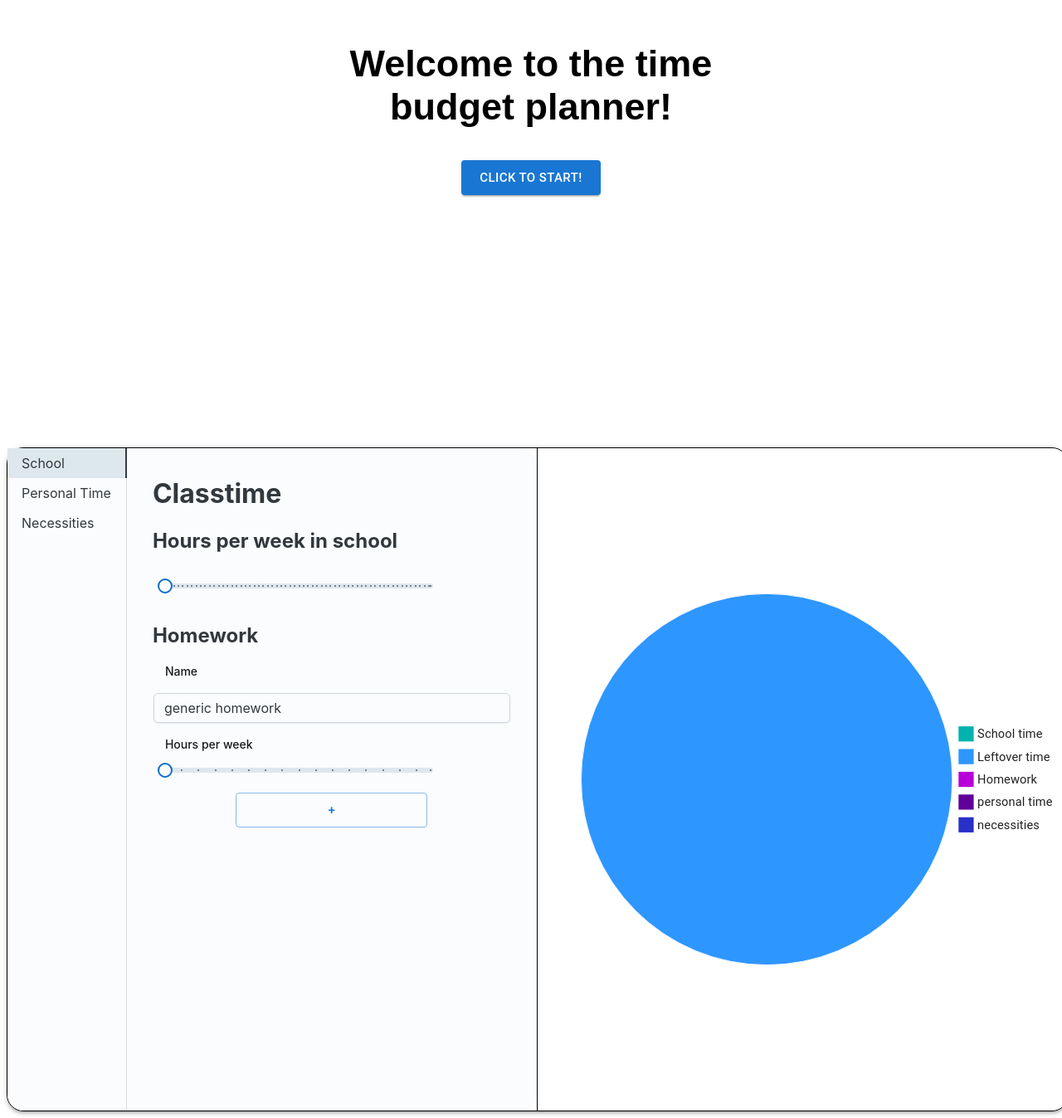
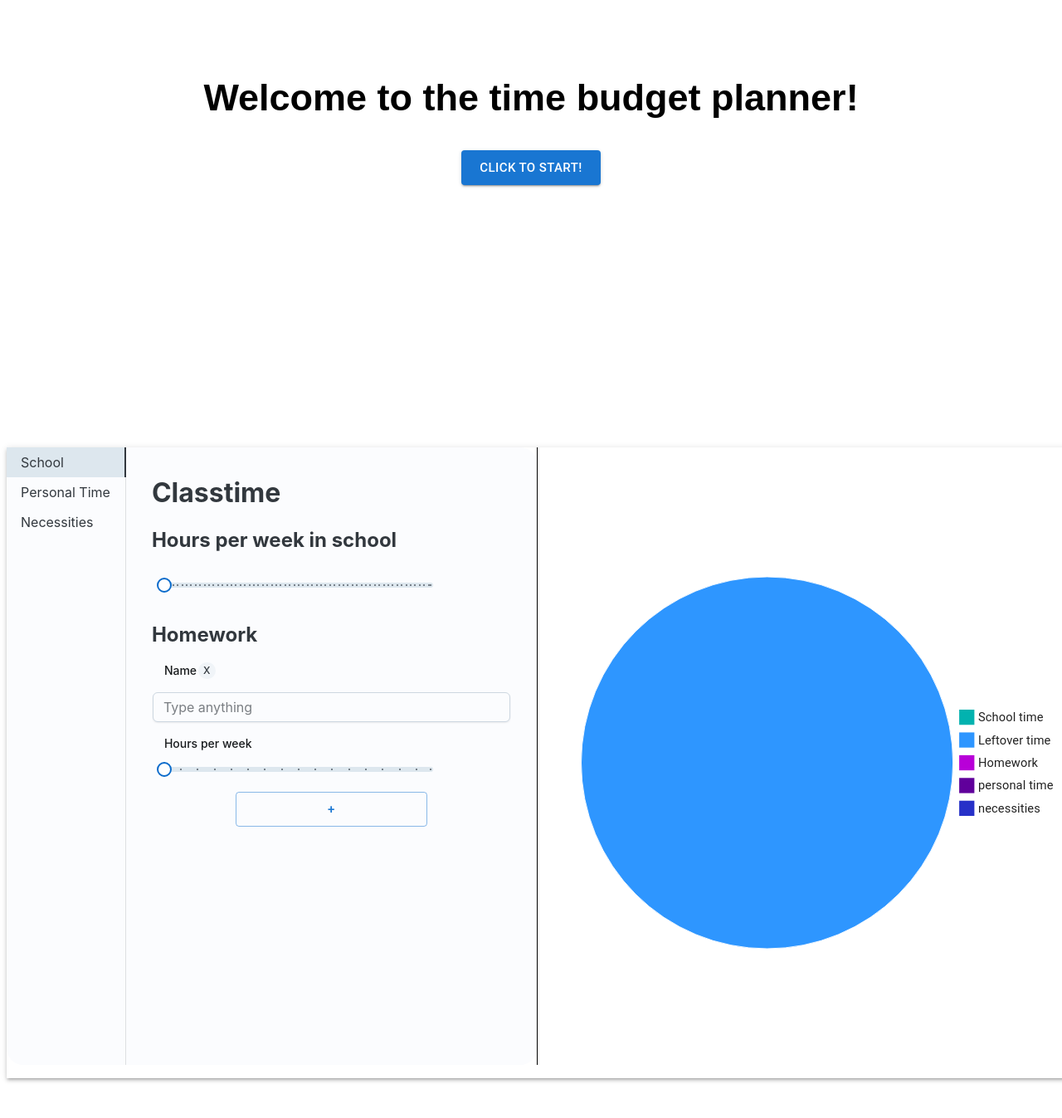
Before and after one commit to MapleSyrupy/MapleSyrupy.github.io, a React (Vite) app in the folder vite-project/: page / in a window 1280 px wide. Shown: the part 269-1616 px from the top of the page at 83% size. After the commit the page ends 1576 px from the top, so only its background shows below. Built offline with nearby package versions, Linux system fonts and the light colour scheme.

Commit message:
second patch

```diff
--- a/vite-project/src/App.css
+++ b/vite-project/src/App.css
@@ -9,13 +9,3 @@
   background-repeat:no-repeat;
 
 } */
-#mainBox{
-  width:450px;
-  height:250px;
-   border-radius:20px;
-  backdrop-filter: blur(5px);
-}
-#MainGrid{
-  border:1px black solid;
-  border-radius:20px;
-}
--- a/vite-project/src/App.jsx
+++ b/vite-project/src/App.jsx
@@ -12,7 +12,8 @@ import Tabs from '@mui/joy/Tabs';
 import TabList from '@mui/joy/TabList';
 import Tab from '@mui/joy/Tab';
 import TabPanel from '@mui/joy/TabPanel';
-
+import Chip from '@mui/joy/Chip';
+import Autocomplete from '@mui/joy/Autocomplete';
 import './App.css'
 
 
@@ -42,10 +43,11 @@ function Piechart({ school, total, homeworkTotal, personalTimeTotal, requriesTot
 }
 function GeneralRange(data1) {
   const key = Object.keys(data1);
-
+  const [searchOptions, setSearchOptions] = useState([{ "Name": 'AP HUMAN GEOGRAPHY', "id": "0" }, { "Name": "AP SEMINAR", "id": "1" }]);
   function addHomework() {
 
     data1[key[1]]([...data1[key[0]], { name: "", value: 0, key: crypto.randomUUID() }]);
+
   }
 
   function homeworkData(x, y) {
@@ -68,6 +70,30 @@ function GeneralRange(data1) {
 
     data1[key[1]](homeworkCounter)
   }
+  function homeworkNameData(x, y) {
+    const homeworkName = data1[key[0]].map((A) => {
+      if (A.key !== y) {
+        return A
+      } else {
+        return {
+          ...A,
+          name: x
+        }
+      }
+
+    });
+    data1[key[1]](homeworkName);
+  }
+  function deleteThis(x) {
+    data1[key[1]](data1[key[0]].filter(y => y.key !== x));
+  }
+  function getValue(x){
+    try{
+      return parseInt(searchOptions.find(z=>z.Name===x).id);
+    }catch(e){
+      return  0
+    }
+  }
   return (
     <>
 
@@ -75,20 +101,27 @@ function GeneralRange(data1) {
       <h2 style={{ margin: "15px" }}>{key[0] === 'homework' ? 'Homework' : key[0] === 'personalTime' ? 'Personal Time' : 'Necessities'}</h2>
       {
         data1[key[0]].map((x) => {
-          console.log(data1[key[0]].filter(y=>y.key===x.key)[0].value)
           return (
             <div key={x.key}>
-              <FormLabel sx={{ marginLeft: "30px" }}>Name </FormLabel>
-              <Input sx={{ m: 2 }} defaultValue={x.name} />
+
+              <FormLabel sx={{ marginLeft: "30px" }} >Name <Chip size="sm" sx={{ float: 'right' }} onClick={() => deleteThis(x.key)}>X</Chip> </FormLabel>
+              {/* <Input sx={{ m: 2 }} defaultValue={x.name} onInput={(e) => searchArray(e.target.value)} /> */}
+              <Autocomplete
+                sx = {{m:2}}
+                freeSolo
+                placeholder="Type anything"
+                options={searchOptions.map((option) => option.Name)}
+                onInputChange= {(event,value)=>homeworkNameData(value,x.key)}
+              />
               <FormLabel sx={{ marginLeft: "30px" }}>Hours per week</FormLabel>
               <Slider
                 sx={{ width: "70%", marginLeft: "30px" }}
                 disabled={false}
                 onChange={(e) => homeworkData(e.target.value, x.key)}
                 marks
-                value = {data1[key[0]].filter(y=>y.key===x.key)[0].value}
-                max={16}
-                min={0}
+                value={data1[key[0]].filter(y => y.key === x.key)[0].value}
+                max={key[0] === "homework" ? 16 : key[0] === "personalTime" ? 50 : 50}
+                min={getValue(x.name)}
                 valueLabelDisplay="auto"
               />
             </div>
@@ -112,7 +145,9 @@ function App() {
   const [requriesTotal, setRequiresTotal] = useState(0);
   const [total, setTotal] = useState(168);
   const [overLoad, setoverLoad] = useState(false);
+
   useEffect(() => {
+    console.log(homework)
     if (total < 0) {
       setoverLoad(true)
     } else {
@@ -120,14 +155,21 @@ function App() {
     }
   }, [total])
   useEffect(() => {
-    console.log(homework)
-    let total = 0
+    let total1 = 0
     let total2 = 0
     let total3 = 0
+    if (homework.length === 0) {
+      setHomeworkTotal(0)
+    } else if (personalTime.length === 0) {
+      setPersonalTimeTotal(0)
+
+    } else if (requires.length === 0) {
+      setRequiresTotal(0)
+    }
     for (let x of homework) {
-      total += parseInt(x.value)
-      total = total || 0;
-      setHomeworkTotal(total)
+      total1 += parseInt(x.value);
+      total1 = total1 || 0;
+      setHomeworkTotal(total1)
 
     }
     for (let x of personalTime) {
@@ -147,6 +189,7 @@ function App() {
     let calculation = 168 - (schoolValue + homeworkTotal + personalTimeTotal + requriesTotal);
     calculation = calculation || 0
     setTotal(calculation)
+
   }, [homework, school, homeworkTotal, personalTime, personalTimeTotal, requires, requriesTotal]);
   function schoolData(x) {
     x = x || 0
@@ -176,8 +219,8 @@ function App() {
           : ""
       }
 
-        <Grid id="MainGrid" container rowSpacing={1} columnSpacing={0} sx={{ width: "100vw", height: "100vh", boxShadow: "3" }}>
-          <Grid size={6} sx={{ borderRight: "1px black solid", height: "100%" }}>
+      <Grid id="MainGrid" container rowSpacing={1} columnSpacing={0} sx={{ minWidth: "100vw", minHeight: "95vh", boxShadow: "3" }}>
+        <Grid size={6} sx={{ borderRight: "1px black solid", height: '93vh', overflowY: "hidden" }}>
 
           <Tabs
             aria-label="Vertical tabs"
@@ -189,8 +232,8 @@ function App() {
               <Tab>Personal Time</Tab>
               <Tab>Necessities</Tab>
             </TabList>
-              <TabPanel value={0} >
-                <div style={{ height: '100%', overflowY: "auto" }}>
+            <TabPanel value={0} style={{ height: '100%', overflowY: "auto" }} >
+
               <h1 style={{ margin: "15px" }}>Classtime</h1>
               <h2 style={{ margin: "15px" }}>Hours per week in school</h2>
               <Slider
@@ -198,32 +241,32 @@ function App() {
                 disabled={false}
                 onChange={(e) => schoolData(e.target.value)}
                 marks
-                    value = {school}
+                value={school}
                 max={60}
                 min={0}
                 valueLabelDisplay="auto"
               />
               <GeneralRange homework={homework} setHomework={setHomework} />
-                </div>
+
             </TabPanel>
-              <TabPanel value={1}>
-                <div style={{ height: '100%', overflowY: "auto" }}>
+            <TabPanel value={1} style={{ height: '90vh', overflowY: "auto" }}>
+
               <GeneralRange personalTime={personalTime} setPersonalTime={setPersonalTime} />
-                </div>
+
             </TabPanel>
-              <TabPanel value={2}>
-                <div style={{ height: '100%', overflowY: "auto" }}>
+            <TabPanel value={2} style={{ height: '90vh', overflowY: "auto" }}>
+
               <GeneralRange requires={requires} setRequires={setRequires} />
-                </div>
+
             </TabPanel>
           </Tabs>
         </Grid>
-          <Grid size={6} sx={{ display: 'flex', alignItems: "center",justifyContent:'center' }}>
+        <Grid size={6} sx={{ display: 'flex', alignItems: "center", justifyContent: 'center' }}>
           <Piechart school={school} homeworkTotal={homeworkTotal} total={total} personalTimeTotal={personalTimeTotal} requriesTotal={requriesTotal} />
-            <div >
+          <div>
             {
-                overLoad ? <Alert severity="error" >
-                  You are not a time traveller, you are now {total * -1} over.
+              overLoad ? <Alert severity="error"  >
+                You are not a time traveller, you are now {total * -1} hours over.
               </Alert> : ""
             }
           </div>
```
Lines whose indentation alone changed are shown as unchanged.
